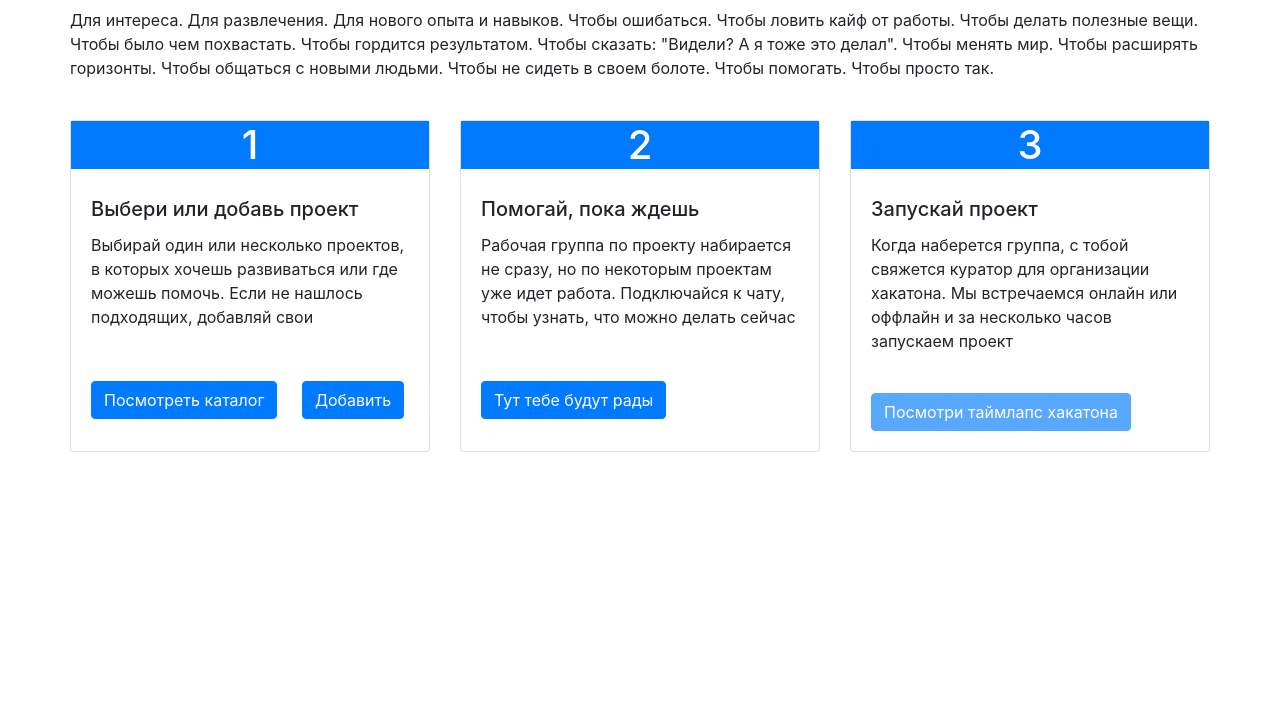
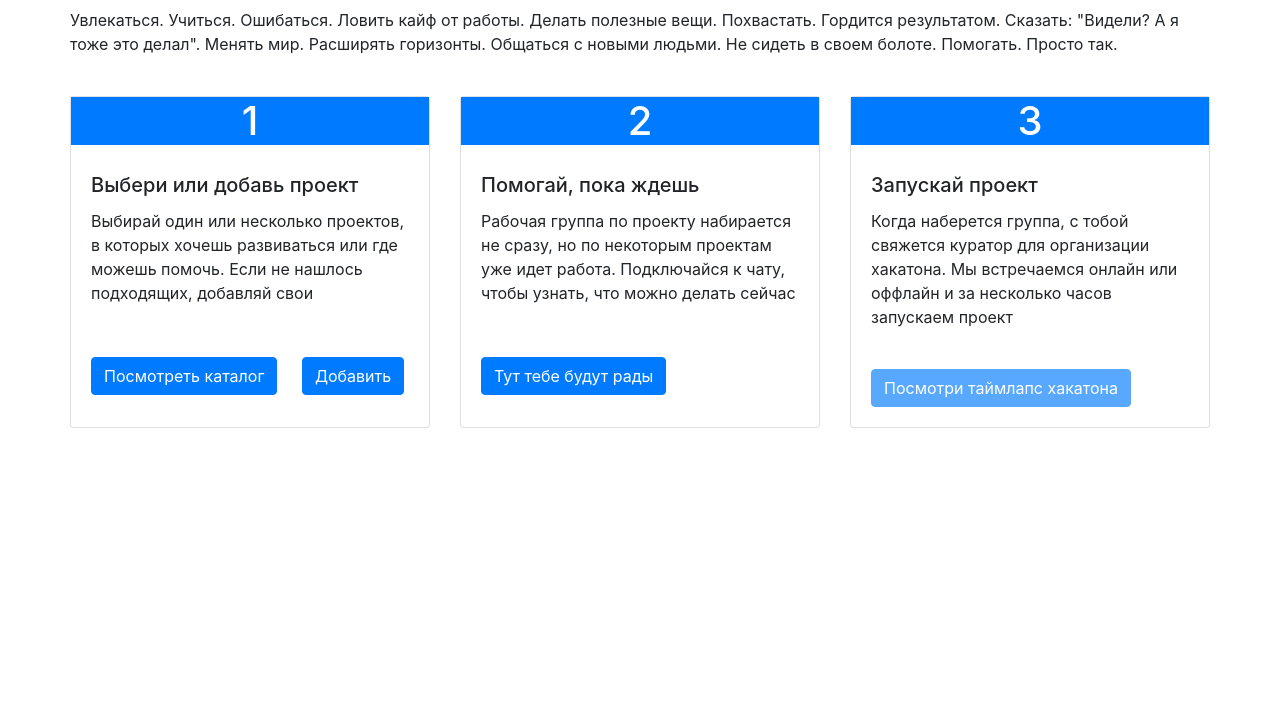
Before and after one commit to workaholicsClub/fork, a plain HTML site: page public/index.html in a window 1280 px wide. Shown: the part 88-800 px from the top of the page. Drawn offline with nearby package versions, Linux system fonts and the light colour scheme; a script that the page names is missing.

Commit message:
- Убрал "чтобы"

```diff
--- a/public/index.html
+++ b/public/index.html
@@ -19,7 +19,7 @@
 
   <section id="steps" class="card-deck">
     <div class="mb-4">
-      <p>Для интереса. Для развлечения. Для нового опыта и навыков. Чтобы ошибаться. Чтобы ловить кайф от работы. Чтобы делать полезные вещи. Чтобы было чем похвастать. Чтобы гордится результатом. Чтобы сказать: "Видели? А я тоже это делал". Чтобы менять мир. Чтобы расширять горизонты. Чтобы общаться с новыми людьми. Чтобы не сидеть в своем болоте. Чтобы помогать. Чтобы просто так.</p>
+      <p>Увлекаться. Учиться. Ошибаться. Ловить кайф от работы. Делать полезные вещи. Похвастать. Гордится результатом. Сказать: "Видели? А я тоже это делал". Менять мир. Расширять горизонты. Общаться с новыми людьми. Не сидеть в своем болоте. Помогать. Просто так.</p>
     </div>
     <div class="card-deck">
       <div class="card">
```
